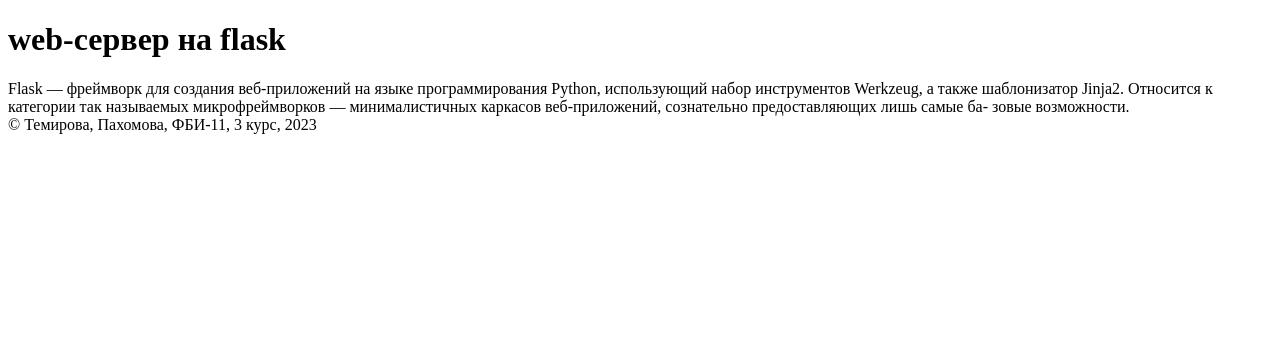
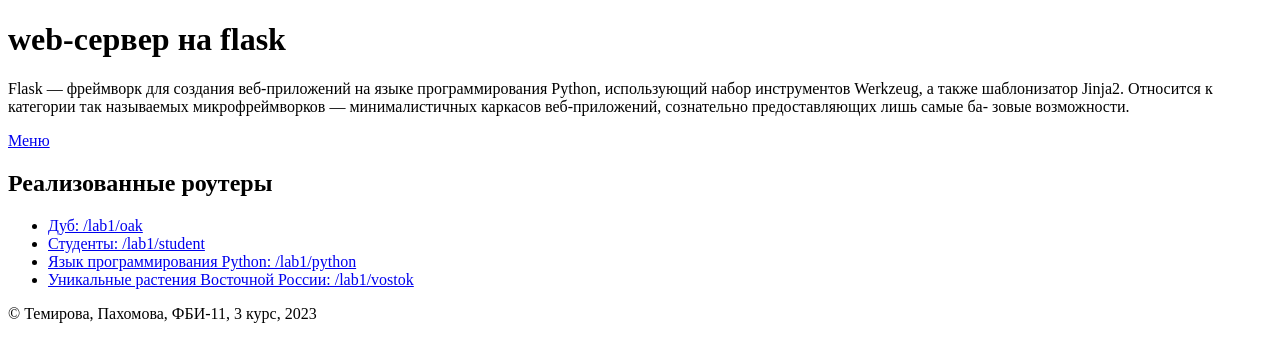
Before and after one commit to kattemirova/web-programming-labs-2.0, a Flask app: page /lab1 in a window 1280 px wide. Shown: the part 26-388 px from the top of the page. Run offline with Flask 3, Linux system fonts and the light colour scheme.

Commit message:
Роуты

```diff
--- a/app.py
+++ b/app.py
@@ -13,7 +13,6 @@
 <html>
     <head>
         <title>Темирова Екатерина, Пахомова Валерия, Лабораторная 1</title>
-        <link rel="stylesheet" href="lab1.css">
     </head>
     <body>
         <header>
@@ -22,9 +21,7 @@
 
         <h1>web-сервер на flask</h1>
 
-        <main>
-            <a href="/lab1">Первая лабораторая работа</a>
-        </main>
+        <a href="/lab1">Первая лабораторая работа</a>
 
         <footer>
             &copy; Темирова, Пахомова, ФБИ-11, 3 курс, 2023
@@ -48,12 +45,21 @@
 
         <h1>web-сервер на flask</h1>
 
-        <main>
-            Flask — фреймворк для создания веб-приложений на языке программирования
-            Python, использующий набор инструментов Werkzeug, а также шаблонизатор Jinja2.
-            Относится к категории так называемых микрофреймворков — минималистичных каркасов
-            веб-приложений, сознательно предоставляющих лишь самые ба- зовые возможности.
-        </main>
+        <p>Flask — фреймворк для создания веб-приложений на языке программирования
+        Python, использующий набор инструментов Werkzeug, а также шаблонизатор Jinja2.
+        Относится к категории так называемых микрофреймворков — минималистичных каркасов
+        веб-приложений, сознательно предоставляющих лишь самые ба- зовые возможности.</p>
+
+        <a href="/menu">Меню</a>
+
+        <h2>Реализованные роутеры</h2>
+
+        <ul>
+            <li><a href="/lab1/oak">Дуб: /lab1/oak</a></li>
+            <li><a href="/lab1/student">Студенты: /lab1/student</a></li>
+            <li><a href="/lab1/python">Язык программирования Python: /lab1/python</a></li>
+            <li><a href="/lab1/vostok">Уникальные растения Восточной России: /lab1/vostok</a></li>
+        </ul>
 
         <footer>
             &copy; Темирова, Пахомова, ФБИ-11, 3 курс, 2023
@@ -67,10 +73,103 @@
     return '''
 <!doctype html>
 <html>
-        <link rel="stylesheet" href="''' + url_for('static', filename='lab1.css') + '''">
+    <link rel="stylesheet" href="''' + url_for('static', filename='lab1.css') + '''">
+    <header>
+        НГТУ, ФБ, Лабораторная работа 1
+    </header>
     <body>
         <h1>Дуб</h1>
+
         <img src="''' + url_for('static', filename='oak.jpg') + '''">
+
+    <footer>
+        &copy; Темирова, Пахомова, ФБИ-11, 3 курс, 2023
+    </footer>
     </body>
 </html>
 '''
+
+@app.route('/lab1/student')
+def student():
+    return '''
+<!doctype html>
+<html>
+    <link rel="stylesheet" href="''' + url_for('static', filename='lab1.css') + '''">
+    <header>
+        НГТУ, ФБ, Лабораторная работа 1
+    </header>
+    <body>
+        <h1>Студенты</h1>
+
+        <p>Темирова Екатерина Рустамовна, Пахомова Валерия Максимовна</p>
+
+        <img src="''' + url_for('static', filename='logo.jpg') + '''">
+    <footer>
+        &copy; Темирова, Пахомова, ФБИ-11, 3 курс, 2023
+    </footer>
+    </body>
+</html>
+'''
+
+@app.route('/lab1/python')
+def python():
+    return '''
+<!doctype html>
+<html>
+    <link rel="stylesheet" href="''' + url_for('static', filename='lab1.css') + '''">
+    <header>
+        НГТУ, ФБ, Лабораторная работа 1
+    </header>
+    <body>
+        <h1>Язык программирования Python</h1>
+
+        <p>Python — высокоуровневый язык программирования общего назначения с динамической строгой типизацией и автоматическим
+        управлением памятью, ориентированный на повышение производительности разработчика, читаемости кода и его качества,
+        а также на обеспечение переносимости написанных на нём программ. Язык является полностью объектно-ориентированным в том
+        плане, что всё является объектами.</p>
+        <p>Python является мультипарадигменным языком программирования, поддерживающим императивное, процедурное, структурное,
+        объектно-ориентированное программирование, метапрограммирование и функциональное программирование. Задачи
+        обобщённого программирования решаются за счёт динамической типизации.</p>
+        <p>Стандартная библиотека включает большой набор полезных переносимых функций, начиная с возможностей для работы с текстом и
+        заканчивая средствами для написания сетевых приложений. Дополнительные возможности, такие как математическое моделирование,
+        работа с оборудованием, написание веб-приложений или разработка игр, могут реализовываться посредством обширного количества
+        сторонних библиотек, а также интеграцией библиотек, написанных на Си или C++, при этом и сам интерпретатор Python может
+        интегрироваться в проекты, написанные на этих языках.</p>
+
+        <img src="''' + url_for('static', filename='python.jpg') + '''">
+    <footer>
+        &copy; Темирова, Пахомова, ФБИ-11, 3 курс, 2023
+    </footer>
+    </body>
+</html>
+'''
+
+@app.route('/lab1/vostok')
+def vostok():
+    return '''
+<!doctype html>
+<html>
+    <link rel="stylesheet" href="''' + url_for('static', filename='lab1.css') + '''">
+    <header>
+        НГТУ, ФБ, Лабораторная работа 1
+    </header>
+    <body>
+        <h1>Уникальные растения Восточной России</h1>
+
+        <p><b>Рододендрон даурский</b></p>
+        <p>Своё название вид получил от Даурии (Даурской земли) — названия, которым русские называли часть
+        территории Забайкалья, населявшейся даурами. В России для этого растения нередко используют народное название «багульник».</p>
+        <p>Может применяться при лечении сердечно-сосудистых заболеваний, так в препаратах увеличивающих силу сердечных сокращений, для
+        снижения венозного давления и усиления кровотока. Настой из листьев используется при лечении ревматизма. Спиртовые вытяжки из
+        листьев оказывают бактерицидное действие на ряд патогенных бактерий кишечника, на некоторые гноеродные микробы, на вибрион холеры,
+        на дифтерии и стрептококки.</p>
+        <p>По данным Ф.С.Первухина, дубильные вещества рододендронов принадлежат к группе пирокатехинов, в листьях рододендрона даурского
+        обнаружено 5,5% дубильных веществ. В листьях и молодых побегах содержится 0,05—0,1% эфирных масел.</p>
+
+        <img src="''' + url_for('static', filename='vostok.jpg') + '''">
+    <footer>
+        &copy; Темирова, Пахомова, ФБИ-11, 3 курс, 2023
+    </footer>
+    </body>
+</html>
+'''
```
Also changed, not shown: static/lab1.css (+29 -3 lines), static/logo.jpg (added), static/python.jpg (added), static/vostok.jpg (added).
